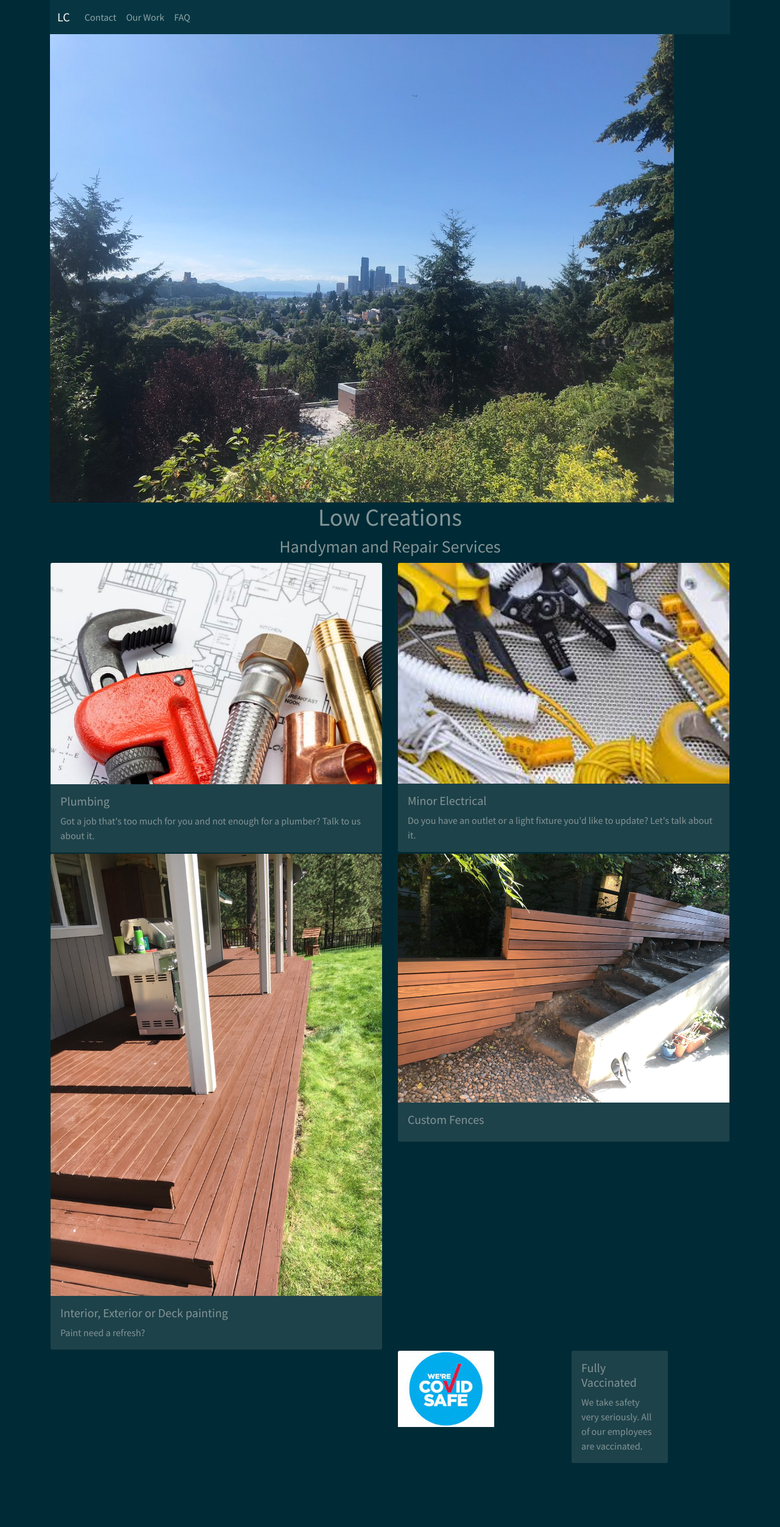
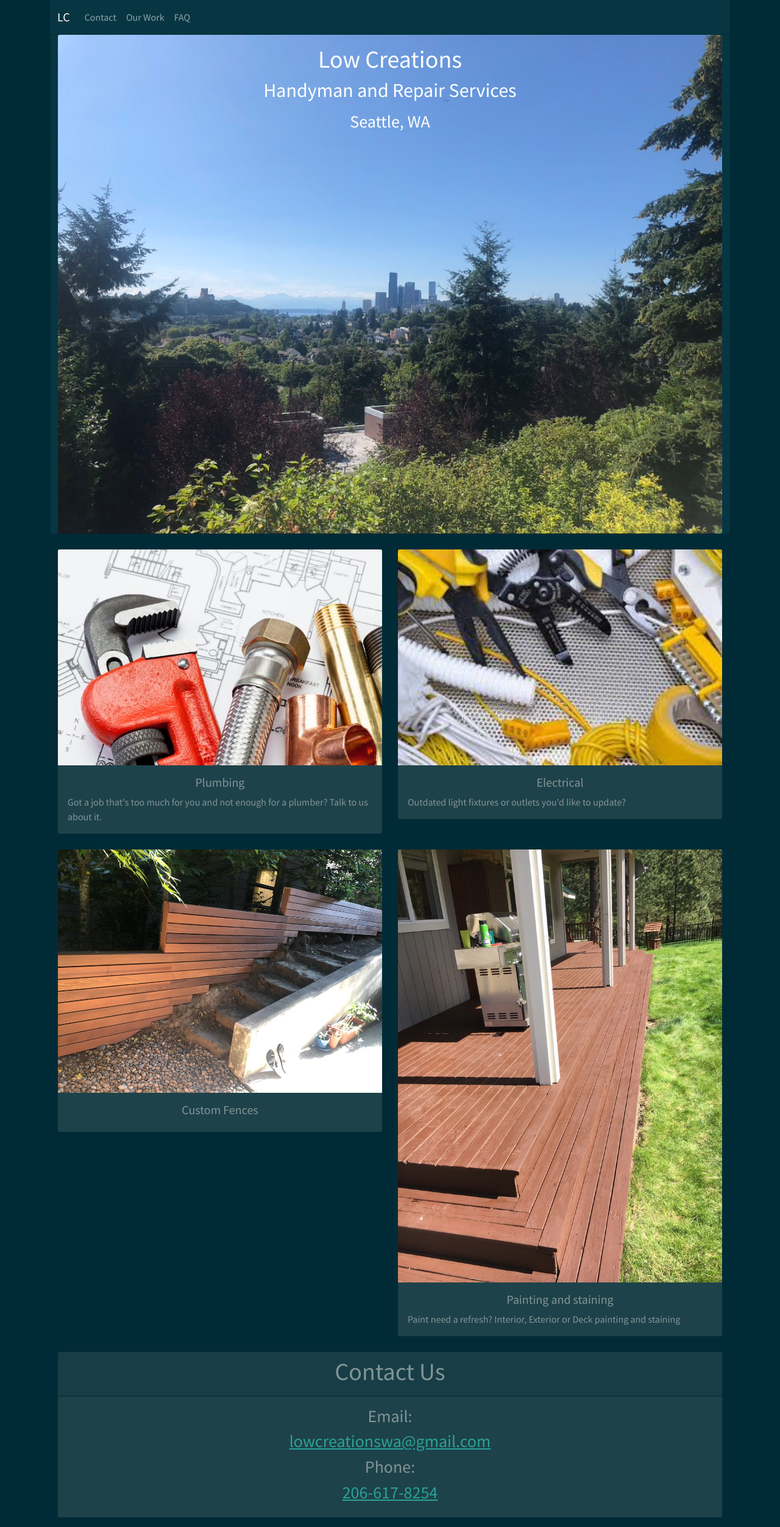
Before and after one commit to PeteLow-13/LowCreations, a React (Create React App) app: page / in a window 1280 px wide. Shown: the top 2504 px of the page at 61% size. Built offline with nearby package versions, Linux system fonts and the light colour scheme.

Commit message:
Big changes

```diff
--- a/src/Screens/HomeScreen.js
+++ b/src/Screens/HomeScreen.js
@@ -1,98 +1,121 @@
 import React from 'react';
-import { Col, Row, Image, Card } from 'react-bootstrap';
-import lookout from '../Images/leschiLookout.jpeg'
-import fence from '../Images/clearCedarFence2.jpeg'
-import plumbing from '../Images/plumbingTools.jpeg'
-import electric from '../Images/electricalTools.jpeg'
-import cabin from '../Images/cabinDeckAfter.jpeg'
-import safe from '../Images/covidSafe.jpeg'
+import { Col, Row, Image, Card, Container } from 'react-bootstrap';
+import lookout from '../Images/leschiLookout.jpeg';
+import fence from '../Images/clearCedarFence2.jpeg';
+import plumbing from '../Images/plumbingTools.jpeg';
+import electric from '../Images/electricalTools.jpeg';
+import cabin from '../Images/cabinDeckAfter.jpeg';
+import safe from '../Images/covidSafe.jpeg';
 
 const HomeScreen = () => {
   return (
-    <>
+    <Container fluid>
       <Row>
-        <Col md={12}>
-          <Image src={lookout} alt='seattle' style={{ width: 'auto' }} fluid/>
-        </Col>
+        <Card className='bg-dark text-white'>
+          <Card.Img src={lookout} alt='seattle' />
+          <Card.ImgOverlay>
+            <Card.Title>
+              <h1>Low Creations</h1>
+            </Card.Title>
+            <Card.Text>
+              <h2>Handyman and Repair Services</h2>
+            </Card.Text>
+            <Card.Text>
+              <h3>Seattle, WA</h3>
+            </Card.Text>
+          </Card.ImgOverlay>
+        </Card>
       </Row>
-      <h1>Low Creations</h1>
-      <h3>Handyman and Repair Services</h3>
+      <br />
       <Row>
         <Col md={6}>
           <Card style={{ width: 'auto' }} className='rounded'>
-          <Card.Img variant="top" src={plumbing}/>
+            <Card.Img variant='top' src={plumbing} />
             <Card.Body>
-            <Card.Title>Plumbing</Card.Title>
+              <Card.Title className='text-center'>Plumbing</Card.Title>
               <Card.Text>
-             Got a job that's too much for you and not enough for a plumber? Talk to us about it.
+                Got a job that's too much for you and not enough for a plumber?
+                Talk to us about it.
               </Card.Text>
             </Card.Body>
           </Card>
         </Col>
         <Col md={6}>
           <Card style={{ width: 'auto' }} className='rounded'>
-          <Card.Img variant="top" src={electric}/>
+            <Card.Img variant='top' src={electric} />
             <Card.Body>
-            <Card.Title>Minor Electrical</Card.Title>
+              <Card.Title className='text-center'>Electrical</Card.Title>
               <Card.Text>
-             Do you have an outlet or a light fixture you'd like to update? Let's talk about it.
+                Outdated light fixtures or outlets you'd like to update?
               </Card.Text>
             </Card.Body>
           </Card>
         </Col>
       </Row>
+      <br />
       <Row>
         <Col md={6}>
           <Card style={{ width: 'auto' }} className='rounded'>
-          <Card.Img variant="top" src={cabin} className='fluid'/>
+            <Card.Img variant='top' src={fence} />
             <Card.Body>
-            <Card.Title>Interior, Exterior or Deck painting</Card.Title>
-            <Card.Text>
-             Paint need a refresh?
-            </Card.Text>
+              <Card.Title className='text-center'>Custom Fences</Card.Title>
+              <Card.Text></Card.Text>
             </Card.Body>
           </Card>
         </Col>
         <Col md={6}>
           <Card style={{ width: 'auto' }} className='rounded'>
-          <Card.Img variant="top" src={fence}/>
+            <Card.Img variant='top' src={cabin} className='fluid' />
             <Card.Body>
-            <Card.Title>Custom Fences</Card.Title>
+              <Card.Title className='text-center'>
+                Painting and staining
+              </Card.Title>
               <Card.Text>
-
+                Paint need a refresh? Interior, Exterior or Deck painting and
+                staining
               </Card.Text>
             </Card.Body>
           </Card>
         </Col>
       </Row>
+      <br />
       <Row>
-        {/* <Col md={6}>
-          <h4>So much to do?</h4>
-          <p>Other projects </p>
-        </Col> */}
-          <Col md={6}></Col>
-        <Col md={3}>
-        <Card style={{ width: '10rem' }}>
-          <Card.Img variant="top" src={safe}/>
-          {/* <Card.Body>
-            <Card.Title>Fully Vaccinated</Card.Title>
-            <Card.Text>
-              We take COVID safety very seriously.
-            </Card.Text>
-          </Card.Body> */}
+        <Col md={12}>
+          <Card style={{ width: 'auto' }} className='rounded'>
+            <Card.Header>
+              <h1>Contact Us</h1>
+            </Card.Header>
+            <Card.Body>
+              <h3>Email:</h3>
+              <h3>
+                <a href='mailto:lowcreationswa@gmail.com'>
+                  lowcreationswa@gmail.com
+                </a>
+              </h3>
+              <h3>Phone:</h3>
+              <h3>
+                <a href='tel:206-617-8254'>206-617-8254</a>{' '}
+              </h3>
+            </Card.Body>
           </Card>
         </Col>
-          <Col md={3}>
-          <Card style={{ width: '10rem' }}>
+      </Row>
+      <br />
+      <Row>
+        <Col md={6}>
+          <Card style={{ width: 'auto' }} className='rounded'>
             <Card.Body>
-            <Card.Title>Fully Vaccinated</Card.Title>
+              <Card.Title className='text-center'>Covid Safe</Card.Title>
               <Card.Text>
-              We take safety very seriously. All of our employees are vaccinated.
+                We take safety very seriously. All of our employees are
+                vaccinated.
               </Card.Text>
-          </Card.Body></Card>
+              <Card.Img variant='bottom rounded' src={safe} className='fluid' />
+            </Card.Body>
+          </Card>
         </Col>
       </Row>
-    </>
+    </Container>
   );
 };
 
```
Lines whose indentation alone changed are shown as unchanged.
